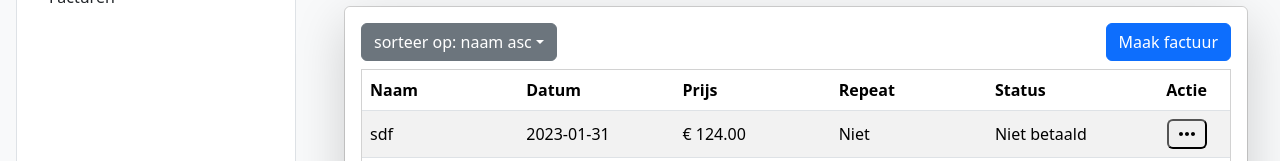
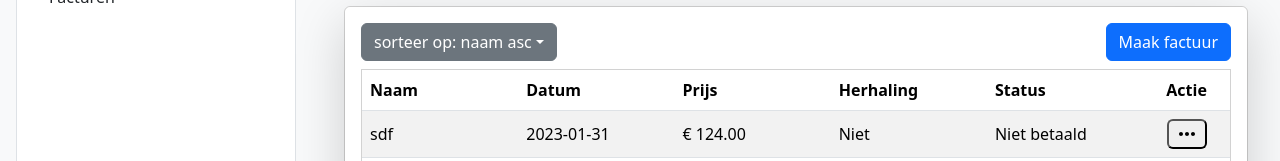
Before and after one commit to BsgMax00/parent_website, a React (Create React App) app: page /facturen in a window 1280 px wide. Shown: the part 175-336 px from the top of the page. Built offline with nearby package versions, Linux system fonts and the light colour scheme; data requests are answered from the project's data file.

Commit message:
facturen afgerond (voor nu)

```diff
--- a/src/Components/Invoice/InvoiceManagmentBody.js
+++ b/src/Components/Invoice/InvoiceManagmentBody.js
@@ -71,7 +71,7 @@ const InvoiceManagmentBody = () => {
                                                 <th scope="col" style={{ width: "18%" }}>Naam</th>
                                                 <th scope="col" style={{ width: "18%" }}>Datum</th>
                                                 <th scope="col" style={{ width: "18%" }}>Prijs</th>
-                                                <th scope="col" style={{ width: "18%" }}>Repeat</th>
+                                                <th scope="col" style={{ width: "18%" }}>Herhaling</th>
                                                 <th scope="col" style={{ width: "18%" }}>Status</th>
                                                 <th scope="col" className="text-center" style={{ width: "10%" }}>Actie</th>
                                             </tr>
```
